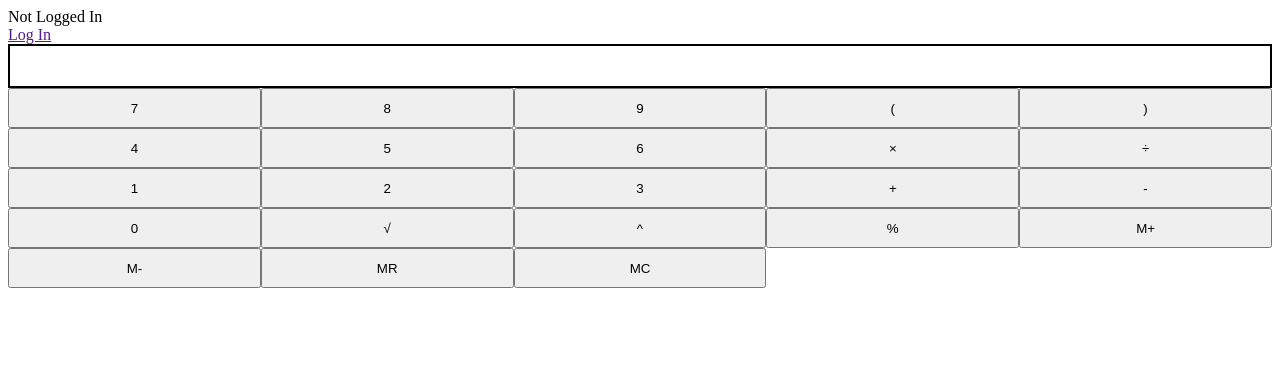
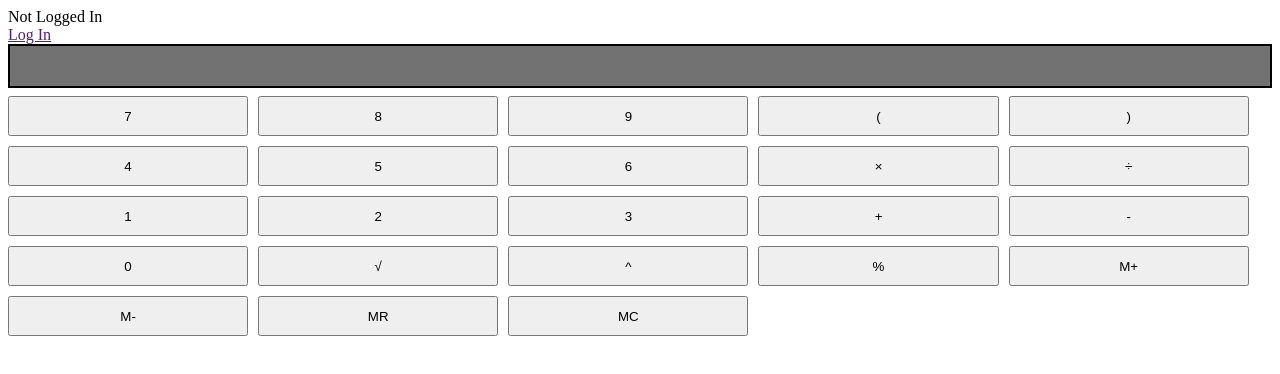
Before and after one commit to Nassim-Saboundji/calculator, a website: page public/index.html in a window 1280 px wide. Drawn offline with Linux system fonts and the light colour scheme.

Commit message:
still working on layout

```diff
--- a/public/index.html
+++ b/public/index.html
@@ -19,29 +19,29 @@
         <div class="calculator-body">
             <div class="display"></div>
             <div class="digits">
-                <button>7</button>
-                <button>8</button>
-                <button>9</button>
-                <button>&#40</button>
-                <button>&#41</button>
-                <button>4</button>
-                <button>5</button>
-                <button>6</button>
-                <button>&#215</button>
-                <button>&#247</button>
-                <button>1</button>
-                <button>2</button>
-                <button>3</button>
-                <button>+</button>
-                <button>-</button>
-                <button>0</button>
-                <button>&#8730</button>
-                <button>^</button>
-                <button>%</button>
-                <button>M+</button>
-                <button>M-</button>
-                <button>MR</button>
-                <button>MC</button>
+                <button class="digit">7</button>
+                <button class="digit">8</button>
+                <button class="digit">9</button>
+                <button class="digit">&#40</button>
+                <button class="digit">&#41</button>
+                <button class="digit">4</button>
+                <button class="digit">5</button>
+                <button class="digit">6</button>
+                <button class="digit">&#215</button>
+                <button class="digit">&#247</button>
+                <button class="digit">1</button>
+                <button class="digit">2</button>
+                <button class="digit">3</button>
+                <button class="digit">+</button>
+                <button class="digit">-</button>
+                <button class="digit">0</button>
+                <button class="digit">&#8730</button>
+                <button class="digit">^</button>
+                <button class="digit">%</button>
+                <button class="digit">M+</button>
+                <button class="digit">M-</button>
+                <button class="digit">MR</button>
+                <button class="digit">MC</button>
             </div>
         </div>
 
--- a/public/style.css
+++ b/public/style.css
@@ -6,15 +6,18 @@
     border-width: 2px;
     border-style: solid;
     border-color: black;
+    background-color: rgb(114, 114, 114);
     height: 5vh;
+    margin-bottom: 1vh;
 }
 
 .digits {
     display: flex;
     flex-wrap: wrap;
+    gap: 10px;
 }
 
-button {
-    flex-basis: 20%;
+.digit {
+    flex-basis: 19%;
     height: 5vh;
 }
```
